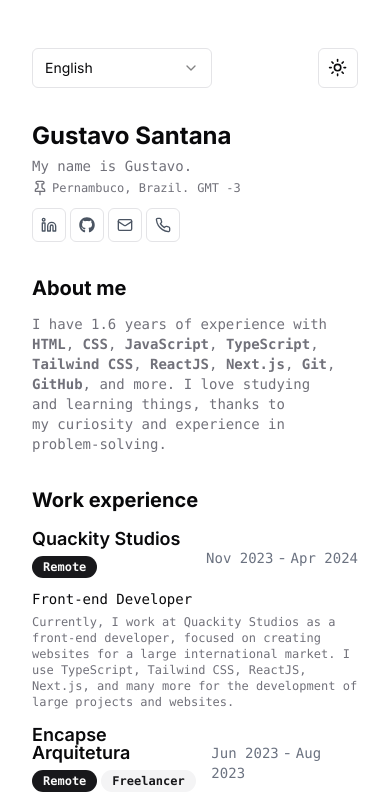
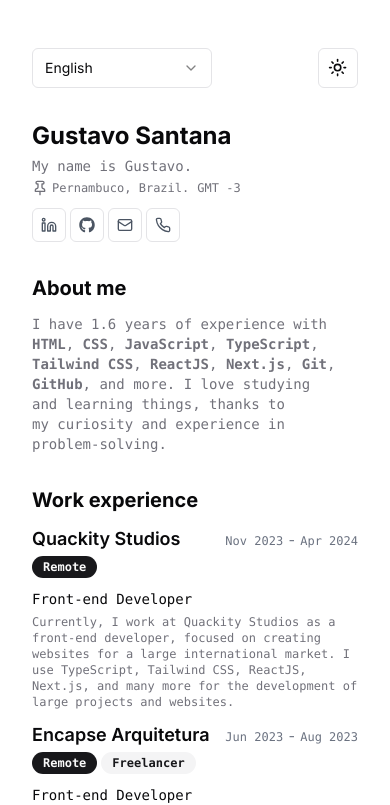
Before and after one commit to gustavros/gustavo-santana, a Next.js app: page /en in a window 390 px wide. Shown: the top 805 px of the page. Built offline with nearby package versions, Linux system fonts and the light colour scheme.

Commit message:
styles: better responsive dates

```diff
--- a/src/components/works.tsx
+++ b/src/components/works.tsx
@@ -87,7 +87,7 @@ export default function Works({ dictionary }: WorksProps) {
           className="rounded-lg bg-card text-card-foreground"
         >
           <div className="flex flex-col space-y-1.5">
-            <div className="flex items-center justify-between gap-x-2 text-base">
+            <div className="flex items-start md:items-center justify-between gap-x-2 text-base">
               <div className="flex flex-col sm:flex-row sm:items-center sm:gap-2">
                 <h1 className="font-semibold leading-none text-lg">
                   <a
@@ -116,14 +116,14 @@ export default function Works({ dictionary }: WorksProps) {
               </div>
 
               <div className="text-sm tabular-nums text-gray-500">
-                <span className="font-mono">
+                <span className="font-mono text-xs md:text-sm">
                   {new Date(work.dates.start).toLocaleDateString("en-US", {
                     year: "numeric",
                     month: "short",
                   })}
                 </span>
                 <span className="px-1">-</span>
-                <span className="font-mono">
+                <span className="font-mono text-xs md:text-sm">
                   {work.dates.end
                     ? new Date(work.dates.end).toLocaleDateString("en-US", {
                         year: "numeric",
```
